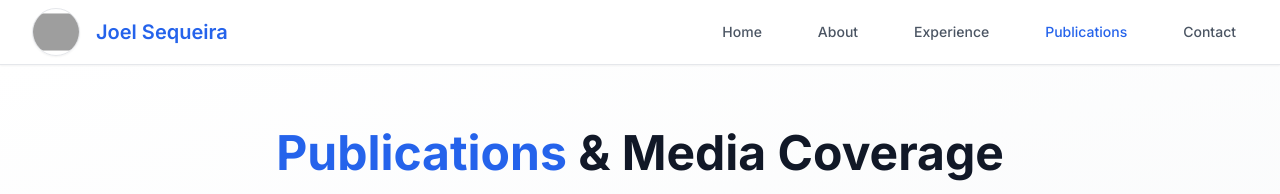
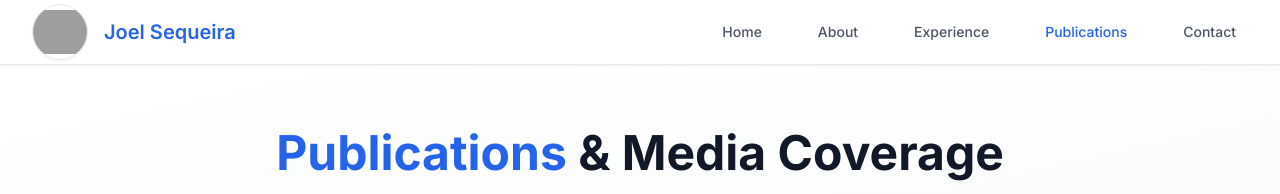
Before and after one commit to joeljude/profile, a Jekyll site: the page publications.html, which Jekyll copies as it is, in a window 1280 px wide. Shown: the top 194 px of the page. Built offline with Jekyll 4.4.1, drawn with Linux system fonts in a browser that asks for light colours; grey boxes are pictures that could not be loaded.

Commit message:
Increase profile image size to 56px for better visibility

```diff
--- a/index.html
+++ b/index.html
@@ -29,7 +29,7 @@
         <div class="max-w-7xl mx-auto px-4 sm:px-6 lg:px-8">
             <div class="flex justify-between items-center h-16">
                 <div class="flex-shrink-0 flex items-center">
-                    <div class="w-12 h-12 rounded-full overflow-hidden border border-primary-300 shadow-sm mr-4">
+                    <div class="w-14 h-14 rounded-full overflow-hidden border border-primary-300 shadow-sm mr-4">
                         <img src="https://media.licdn.com/dms/image/v2/D4E03AQHL0tJHgCDFKg/profile-displayphoto-shrink_200_200/profile-displayphoto-shrink_200_200/0/1706979916635?e=2147483647&v=beta&t=CqkBzzcHAgP5wJ3tS8mgnBWrESQ7Vq3qbNEXNTDEm9w"
                              alt="Joel Sequeira"
                              class="w-full h-full object-contain scale-110">
--- a/publications.html
+++ b/publications.html
@@ -17,7 +17,7 @@
         <div class="max-w-7xl mx-auto px-4 sm:px-6 lg:px-8">
             <div class="flex justify-between items-center h-16">
                 <div class="flex-shrink-0 flex items-center">
-                    <div class="w-12 h-12 rounded-full overflow-hidden border border-primary-300 shadow-sm mr-4">
+                    <div class="w-14 h-14 rounded-full overflow-hidden border border-primary-300 shadow-sm mr-4">
                         <img src="https://media.licdn.com/dms/image/v2/D4E03AQHL0tJHgCDFKg/profile-displayphoto-shrink_200_200/profile-displayphoto-shrink_200_200/0/1706979916635?e=2147483647&v=beta&t=CqkBzzcHAgP5wJ3tS8mgnBWrESQ7Vq3qbNEXNTDEm9w"
                              alt="Joel Sequeira"
                              class="w-full h-full object-contain scale-110">
```
Also changed, not shown: dist/output.css.
